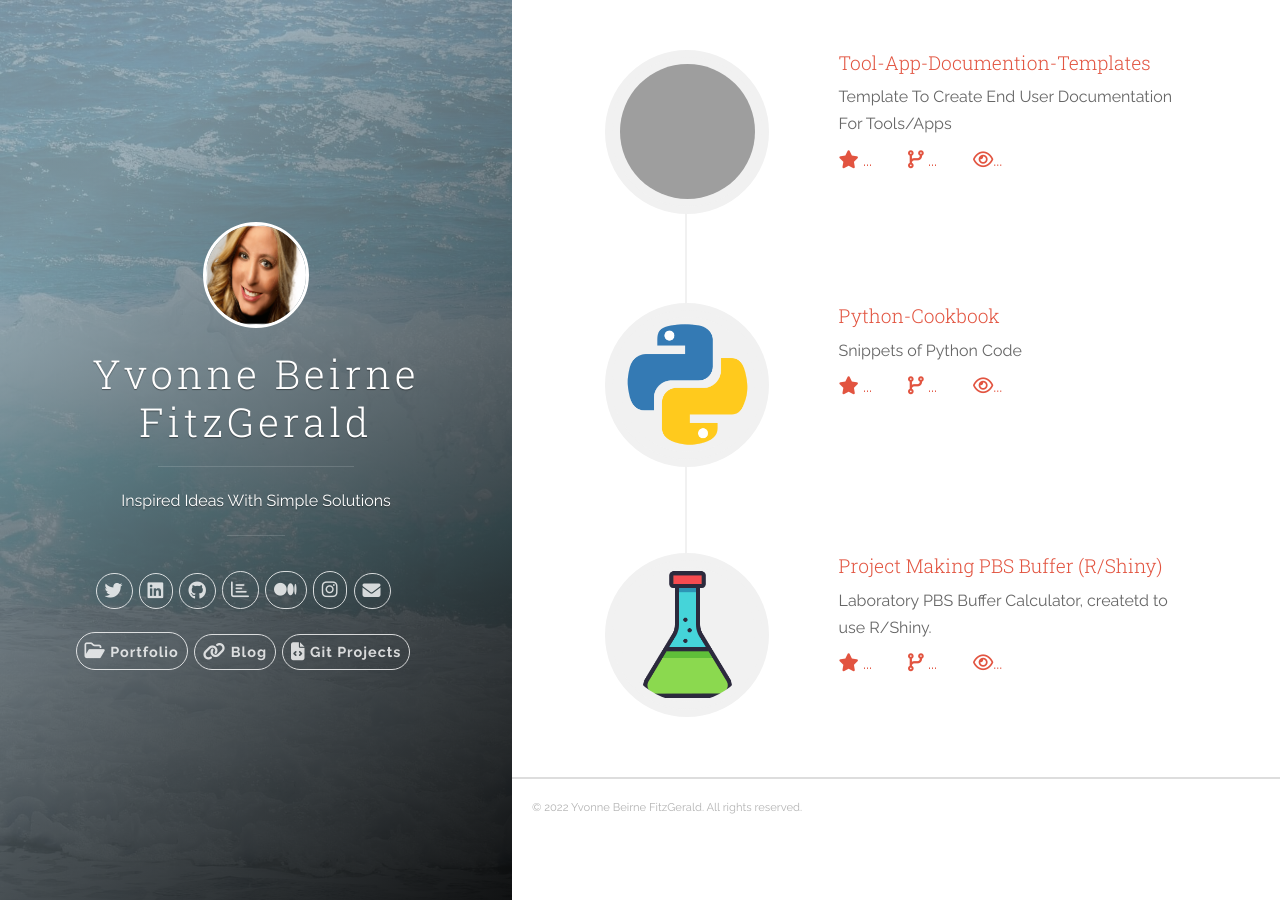
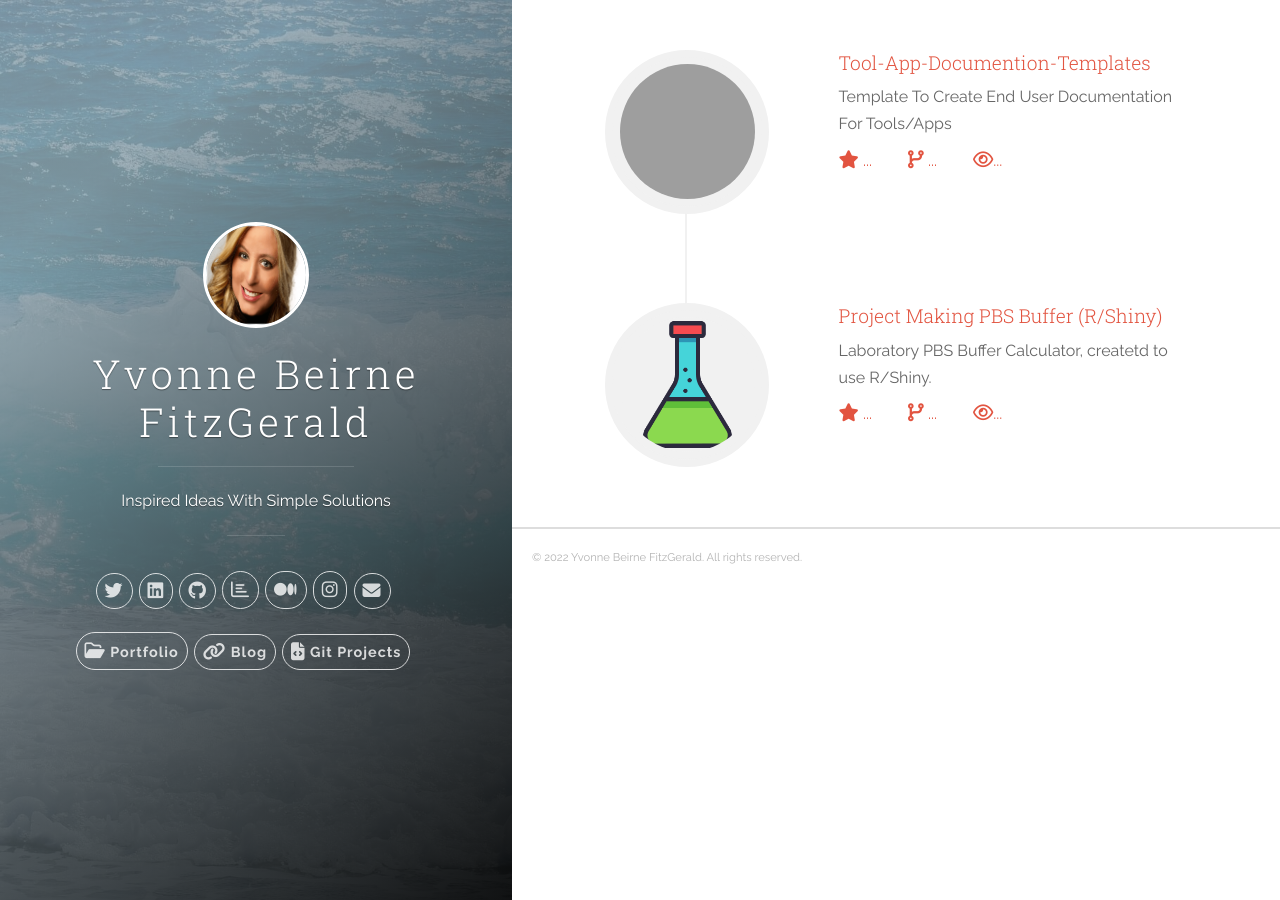
Before and after one commit to YvonneBeirneFitzGerald/yvonnebeirnefitzgerald.github.io, a Jekyll site: the page built from index.html, in a window 1280 px wide. Built offline with Jekyll 4.4.1, drawn with Linux system fonts in a browser that asks for light colours; nearby versions of some CDN libraries; comment, search, counter and statistics services are not loaded; grey boxes are pictures that could not be loaded.

Commit message:
Update projects.yml
Remove item

```diff
--- a/_data/projects.yml
+++ b/_data/projects.yml
@@ -9,12 +9,6 @@
   img: /images/icon Template.png
   desc: Template To Create End User Documentation For Tools/Apps
 
-- name: Python-Cookbook
-  gh_user: YvonneBeirneFitzGerald
-  repo: Python-Cookbook
-  img: /images/iconfinder_267_Python_logo_4375050.png
-  desc: Snippets of Python Code
-
 - name: Project Making PBS Buffer (R/Shiny)
   gh_user: YvonneBeirneFitzGerald
   repo: Project-Making-PBS-Buffer
```
